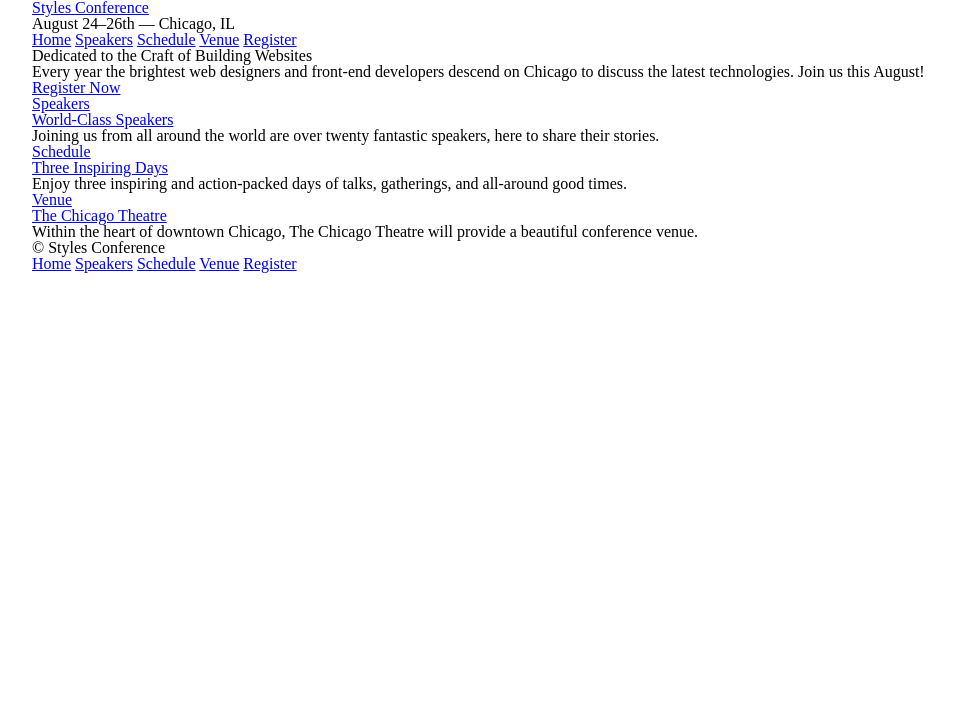
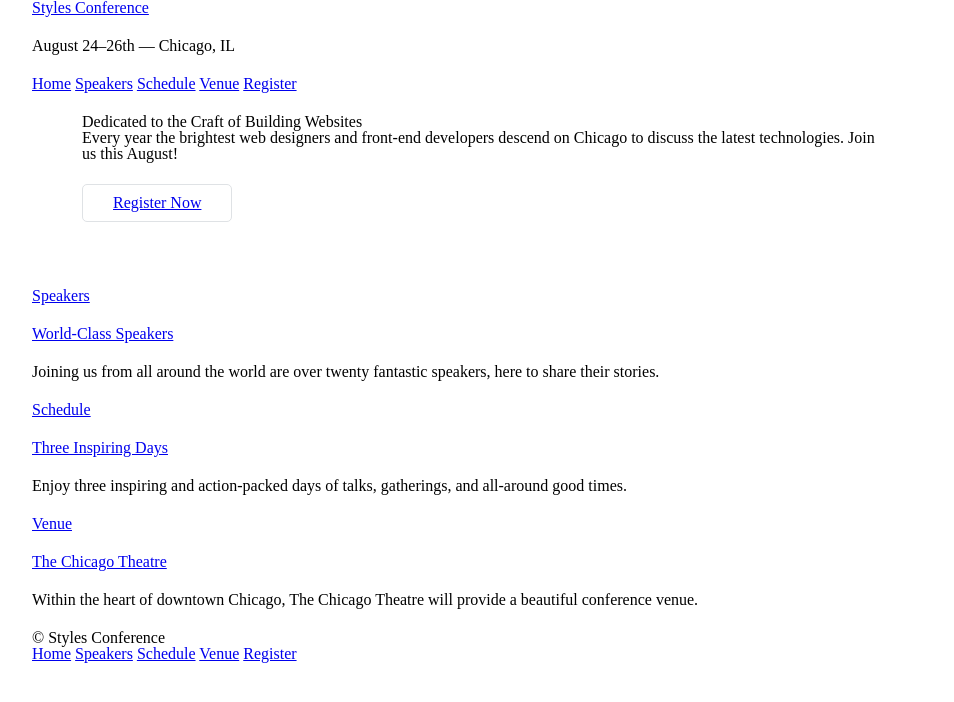
Before and after one commit to 226614/styles-conference, a plain HTML site: page index.html in a window 1280 px wide. Shown: the whole page, without its empty margins (158-1112 px from the left). Drawn offline with Linux system fonts and the light colour scheme.

Commit message:
september 20th

```diff
--- a/assets/stylesheets/main.css
+++ b/assets/stylesheets/main.css
@@ -148,3 +148,44 @@ Grid
   padding-right: 30px;
   width: 960px;
 }
+
+/*
+=================================================
+Typography
+=================================================
+*/
+
+h1,
+h3,
+h4,
+h5,
+p {
+  margin-bottom: 22px;
+}
+
+/*
+=================================================
+buttons
+=================================================
+*/
+
+.btn {
+  border-radius: 5px;
+  display: inline-block;
+  margin: 0;
+}
+
+.btn-alt {
+  border: 1px solid #dfe2e5;
+  padding: 10px 30px;
+}
+
+/*
+=================================================
+home
+=================================================
+*/
+
+.hero {
+  padding: 22px 80px 66px 80px;
+}
--- a/index.html
+++ b/index.html
@@ -31,21 +31,21 @@
 
     <!-- Hero -->
 
-    <section class="container">
+    <section class="hero container" >
 
       <h2>Dedicated to the Craft of Building Websites</h2>
 
       <p>Every year the brightest web designers and front-end developers descend on Chicago to discuss the latest technologies. Join us this August!</p>
 
-      <a href="register.html">Register Now</a>
+      <a href="register.html" class="btn btn-alt">Register Now</a>
 
     </section>
 
     <!-- Teasers -->
 
-    <section>
+    <section class="container">
 
-      <section class="container">
+      <section >
         <a href="speakers.html">
           <h5>Speakers</h5>
           <h3>World-Class Speakers</h3>
@@ -53,7 +53,7 @@
         <p>Joining us from all around the world are over twenty fantastic speakers, here to share their stories.</p>
       </section>
 
-      <section class="container">
+      <section >
         <a href="schedule.html">
           <h5>Schedule</h5>
           <h3>Three Inspiring Days</h3>
@@ -61,7 +61,7 @@
         <p>Enjoy three inspiring and action-packed days of talks, gatherings, and all-around good times.</p>
       </section>
 
-      <section class="container">
+      <section >
         <a href="venue.html">
           <h5>Venue</h5>
           <h3>The Chicago Theatre</h3>
```
Also changed, not shown: register.html (+3 -2 lines), schedule.html (+2 -2 lines), speakers.html (+4 -4 lines), venue.html (+4 -4 lines).
